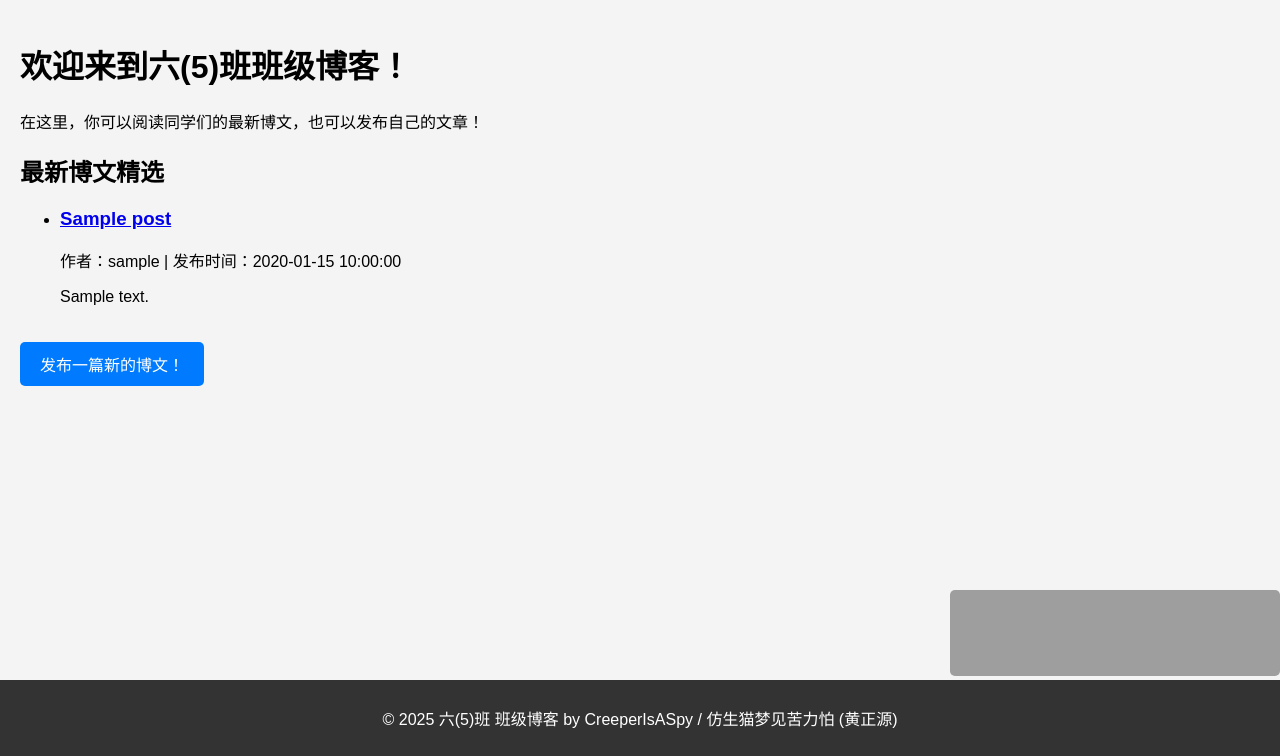
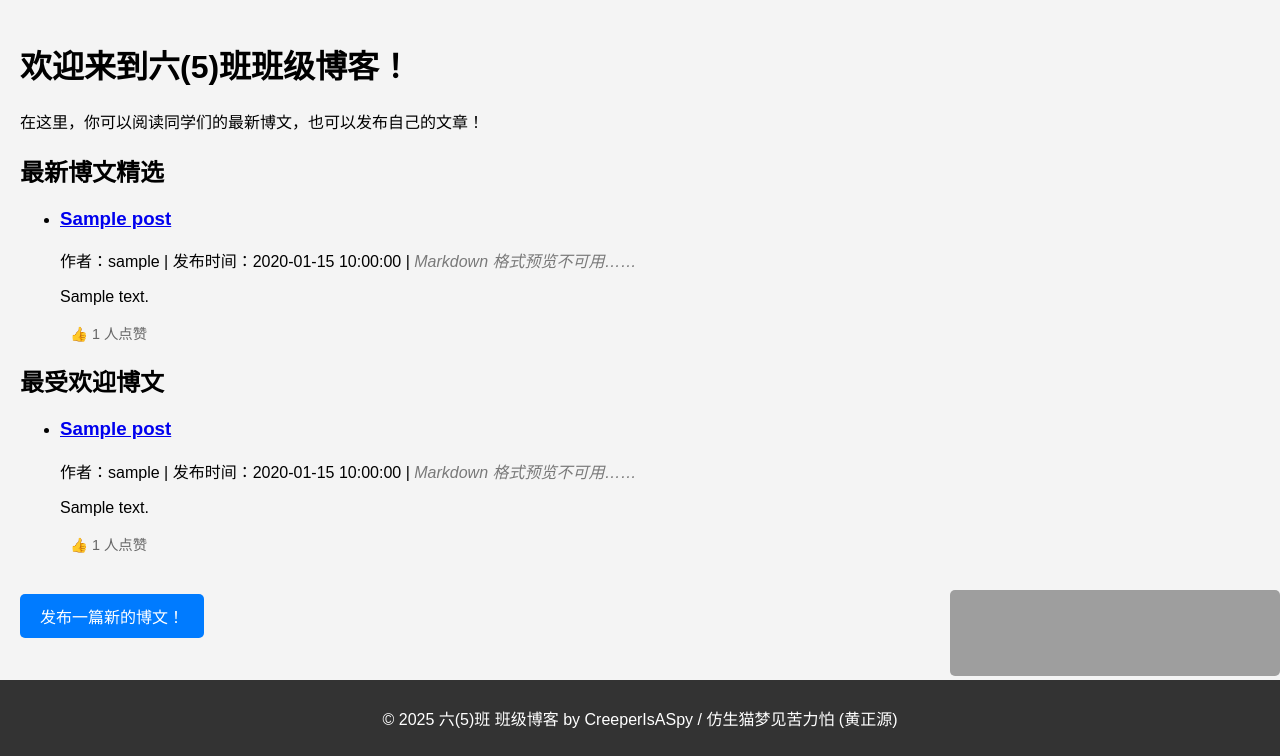
Before and after one commit to CreeperIsASpy/FlaskBlog, a Flask app: page / in a window 1280 px wide. Shown: the part 44-800 px from the top of the page. Run offline with Flask 3, Linux system fonts and the light colour scheme; a user stored in the database is signed in; tables that the repository leaves empty hold one stand-in row (values such as "Sample post"); grey boxes are pictures that could not be loaded.

Commit message:
Like function added.

```diff
--- a/app/__init__.py
+++ b/app/__init__.py
@@ -1,11 +1,15 @@
 from flask import Flask
 from flask_login import LoginManager
+from flask_mail import Mail
 from sqlmodel import SQLModel, create_engine
 from config import Config
+
+mail = Mail()
 
 # Initialize Flask app
 app = Flask(__name__)
 app.config.from_object(Config)
+mail.init_app(app)
 
 # Initialize Flask-Login
 login_manager = LoginManager()
--- a/app/auth.py
+++ b/app/auth.py
@@ -21,7 +21,7 @@ def login():
                 login_user(user)  # 登录用户
                 return redirect(url_for('main.dashboard'))
             else:
-                flash('Invalid username or password')
+                flash('用户名或密码错误！')
     return render_template('login.html')
 
 
@@ -46,4 +46,5 @@ def register():
 @login_required
 def logout():
     logout_user()
+    flash('你已登出！')
     return redirect(url_for('main.index'))
--- a/app/models.py
+++ b/app/models.py
@@ -8,9 +8,11 @@ class User(SQLModel, table=True):
     username: str = Field(index=True)
     email: str = Field(index=True)
     password_hash: str
+    is_admin: bool = Field(default=False)
 
     posts: List["Post"] = Relationship(back_populates="author")
     comments: List["Comment"] = Relationship(back_populates="author")
+    likes: List["Like"] = Relationship(back_populates="user")  # 用户点赞的博文
 
     # Flask-Login 所需的属性和方法
     @property
@@ -39,6 +41,7 @@ class Post(SQLModel, table=True):
 
     author: User = Relationship(back_populates="posts")
     comments: List["Comment"] = Relationship(back_populates="post")
+    likes: List["Like"] = Relationship(back_populates="post")  # 博文的点赞
 
 
 class Comment(SQLModel, table=True):
@@ -51,3 +54,13 @@ class Comment(SQLModel, table=True):
 
     author: User = Relationship(back_populates="comments")
     post: Post = Relationship(back_populates="comments")
+
+
+class Like(SQLModel, table=True):
+    id: Optional[int] = Field(default=None, primary_key=True)
+    user_id: int = Field(foreign_key="user.id")  # 点赞用户
+    post_id: int = Field(foreign_key="post.id")  # 被点赞的博文
+
+    # 关系
+    user: "User" = Relationship(back_populates="likes")
+    post: "Post" = Relationship(back_populates="likes")
--- a/app/routes.py
+++ b/app/routes.py
@@ -1,12 +1,14 @@
 import markdown
 from flask import Blueprint, render_template, request, url_for, flash
 from flask_login import login_required, current_user
+from sqlalchemy import func
 from sqlmodel import Session, select, desc
 from werkzeug.utils import redirect
 from datetime import datetime
 
-from app import engine
-from app.models import Post, User, Comment
+from app import engine, app, mail
+from app.md_processor import CustomMarkdownExtension
+from app.models import Post, User, Comment, Like
 from app.forms import CommentForm, EditCommentForm, PostForm
 
 # 创建蓝图
@@ -22,7 +24,16 @@ def index():
             .order_by(desc(Post.created_at))
             .limit(10)
         ).all()
-        return render_template('index.html', posts=posts, datetime=datetime, len=len)
+
+        popular_posts = session.exec(
+            select(Post)
+            .order_by(desc(func.count(Like.id)))
+            .join(Like, isouter=True)
+            .group_by(Post.id)
+            .limit(5)
+        ).all()
+
+        return render_template('index.html', posts=posts, datetime=datetime, len=len, popular_posts=popular_posts)
 
 
 @main.route('/dashboard')
@@ -47,7 +58,9 @@ def dashboard():
 def create_post():
     form = PostForm()
     if form.validate_on_submit():
-        html_content = markdown.markdown(form.content.data)  # 解析 Markdown
+        html_content = markdown.Markdown(
+            extensions=[CustomMarkdownExtension()]
+        ).convert(form.content.data)  # 解析 Markdown
         new_post = Post(
             title=form.title.data,
             content=form.content.data,
@@ -78,7 +91,9 @@ def view_post(post_id):
 def add_comment(post_id):
     form = CommentForm()
     if form.validate_on_submit():
-        html_content = markdown.markdown(form.content.data)  # 解析 Markdown
+        html_content = markdown.Markdown(
+            extensions=[CustomMarkdownExtension()]
+        ).convert(form.content.data)  # 解析 Markdown
         new_comment = Comment(
             content=form.content.data,
             html_content=html_content,
@@ -100,7 +115,7 @@ def edit_post(post_id):
         if not post:
             flash('博文未找到!')
             return redirect(url_for('main.dashboard'))
-        if post.author_id != current_user.id:
+        if post.author_id != current_user.id and not current_user.is_admin:
             flash('你没有编辑这篇博文的权限!')
             return redirect(url_for('main.dashboard'))
 
@@ -113,7 +128,9 @@ def edit_post(post_id):
             else:
                 post.title = title
                 post.content = content
-                post.html_content = markdown.markdown(content)
+                post.html_content = markdown.Markdown(
+                    extensions=[CustomMarkdownExtension()]
+                ).convert(content)  # 转换 Markdown
                 session.commit()
                 flash('你的博文已被更新!')
                 return redirect(url_for('main.view_post', post_id=post.id))
@@ -129,8 +146,8 @@ def delete_post(post_id):
         if not post:
             flash('博文未找到!')
             return redirect(url_for('main.dashboard'))
-        if post.author_id != current_user.id:
-            flash('你没有编辑这篇博文的权限!')
+        if post.author_id != current_user.id and not current_user.is_admin:
+            flash('你没有删除这篇博文的权限!')
             return redirect(url_for('main.dashboard'))
 
         session.delete(post)
@@ -147,14 +164,16 @@ def edit_comment(comment_id):
         if not comment:
             flash('评论未找到！', 'error')
             return redirect(url_for('main.index'))
-        if comment.author_id != current_user.id:
+        if comment.author_id != current_user.id and not current_user.is_admin:
             flash('你没有权限编辑这条评论！', 'error')
             return redirect(url_for('main.view_post', post_id=comment.post_id))
 
         form = EditCommentForm()
         if form.validate_on_submit():
             comment.content = form.content.data
-            comment.html_content = markdown.markdown(form.content.data)  # 解析 Markdown
+            comment.html_content = markdown.Markdown(
+                extensions=[CustomMarkdownExtension()]
+            ).convert(form.content.data)  # 解析 Markdown
             session.commit()
             flash('评论已更新！', 'success')
             return redirect(url_for('main.view_post', post_id=comment.post_id))
@@ -173,7 +192,7 @@ def delete_comment(comment_id):
         if not comment:
             flash('评论未找到！', 'error')
             return redirect(url_for('main.index'))
-        if comment.author_id != current_user.id:
+        if comment.author_id != current_user.id and not current_user.is_admin:
             flash('你没有权限删除这条评论！', 'error')
             return redirect(url_for('main.view_post', post_id=comment.post_id))
 
@@ -182,3 +201,38 @@ def delete_comment(comment_id):
         session.commit()
         flash('评论已删除！', 'success')
         return redirect(url_for('main.view_post', post_id=post_id))
+
+
+@main.route('/post/<int:post_id>/like', methods=['POST'])
+@login_required
+def like_post(post_id):
+    with Session(engine) as session:
+        # 检查用户是否已经点赞过该博文
+        existing_like = session.exec(
+            select(Like)
+            .where(Like.user_id == current_user.id)
+            .where(Like.post_id == post_id)
+        ).first()
+
+        if existing_like:
+            # 如果已经点赞过，取消点赞
+            session.delete(existing_like)
+            session.commit()
+            flash('已取消点赞！', 'info')
+        else:
+            # 如果未点赞过，添加点赞
+            new_like = Like(user_id=current_user.id, post_id=post_id)
+            session.add(new_like)
+            session.commit()
+            flash('点赞成功！', 'success')
+        return redirect(url_for('main.view_post', post_id=post_id))
+
+
+@app.errorhandler(404)
+def page_not_found(error):
+    return render_template('404.html'), 404
+
+
+@app.errorhandler(500)
+def internal_server_error(error):
+    return render_template('500.html', error=error), 500
--- a/app/static/css/styles.css
+++ b/app/static/css/styles.css
@@ -64,6 +64,11 @@ footer {
     position: absolute;
     bottom: 80px;
     right: 0;
+}
+
+.hint {
+    mso-foreground: #6c757d;
+    opacity: 50%;
 }
 
 /* 通用按钮样式 */
@@ -301,6 +306,7 @@ footer {
 /* 评论列表 */
 .comment-list {
     margin-top: 40px;
+    margin-bottom: 80px;
 }
 
 .comment-list h3 {
@@ -342,3 +348,52 @@ footer {
 .comment-actions .action-button {
     margin-right: 10px;
 }
+
+/* 点赞按钮 */
+.like-button {
+    background-color: #28a745;
+    color: white;
+}
+
+.like-button:hover {
+    background-color: #218838;
+}
+
+/* 点赞数 */
+.like-count {
+    margin-left: 10px;
+    font-size: 0.9rem;
+    color: #666;
+}
+
+/* 错误页面容器 */
+.error-container {
+    max-width: 600px;
+    margin: 50px auto;
+    padding: 20px;
+    background-color: #ffffff;
+    border-radius: 10px;
+    box-shadow: 0 4px 8px rgba(0, 0, 0, 0.1);
+    text-align: center;
+}
+
+.error-container h1 {
+    font-size: 2rem;
+    color: #dc3545;
+    margin-bottom: 20px;
+}
+
+.error-container p {
+    font-size: 1rem;
+    color: #333;
+    margin-bottom: 20px;
+}
+
+.error-container a {
+    color: #007bff;
+    text-decoration: none;
+}
+
+.error-container a:hover {
+    text-decoration: underline;
+}
--- a/app/templates/index.html
+++ b/app/templates/index.html
@@ -12,13 +12,34 @@
             {% for post in posts %}
                 <li class="post-item">
                     <h3><a href="{{ url_for('main.view_post', post_id=post.id) }}" class="post-link">{{ post.title }}</a></h3>
-                    <p>作者：{{ post.author.username }} | 发布时间：{{ post.created_at.strftime('%Y-%m-%d %T') }}</p>
+                    <p>作者：{{ post.author.username }} | 发布时间：{{ post.created_at.strftime('%Y-%m-%d %T') }} | <em class="hint">Markdown 格式预览不可用……</em></p>
                     <p>{{ (post.content[:80] + '...') if (len(post.content) > 80) else post.content }}</p>
+                    <div class="post-meta">
+                        <span class="like-count">👍 {{ post.likes|length }} 人点赞</span>
+                    </div>
                 </li>
             {% endfor %}
         </ul>
     {% else %}
         <p>还没有人发布博文，快来成为第一个吧！</p>
+    {% endif %}
+
+    <h2>最受欢迎博文</h2>
+    {% if popular_posts %}
+        <ul class="post-list">
+            {% for post in popular_posts %}
+                <li class="post-item">
+                    <h3><a href="{{ url_for('main.view_post', post_id=post.id) }}" class="post-link">{{ post.title }}</a></h3>
+                    <p>作者：{{ post.author.username }} | 发布时间：{{ post.created_at }} | <em class="hint">Markdown 格式预览不可用……</em></p>
+                    <p>{{ (post.content[:80] + '...') if (len(post.content) > 80) else post.content }}</p>
+                    <div class="post-meta">
+                        <span class="like-count">👍 {{ post.likes|length }} 人点赞</span>
+                    </div>
+                </li>
+            {% endfor %}
+        </ul>
+    {% else %}
+        <p>还没有博文被点赞。</p>
     {% endif %}
 
     {% if current_user.is_authenticated %}
--- a/run.py
+++ b/run.py
@@ -1,4 +1,4 @@
 from app import app
 
 if __name__ == '__main__':
-    app.run(debug=True, port=80)
+    app.run(debug=True, port=80, host='::')
```
Also changed, not shown: app/md_processor.py (added, +25 -0 lines), app/templates/404.html (added, +12 -0 lines), app/templates/500.html (added, +15 -0 lines), app/templates/login.html (+6 -6 lines), app/templates/register.html (+5 -5 lines), app/templates/view_post.html (+17 -4 lines), app/templates/view_profile.html (added, +25 -0 lines), app/utils.py (added, +19 -0 lines), config.py (+7 -0 lines), 1 other file.
